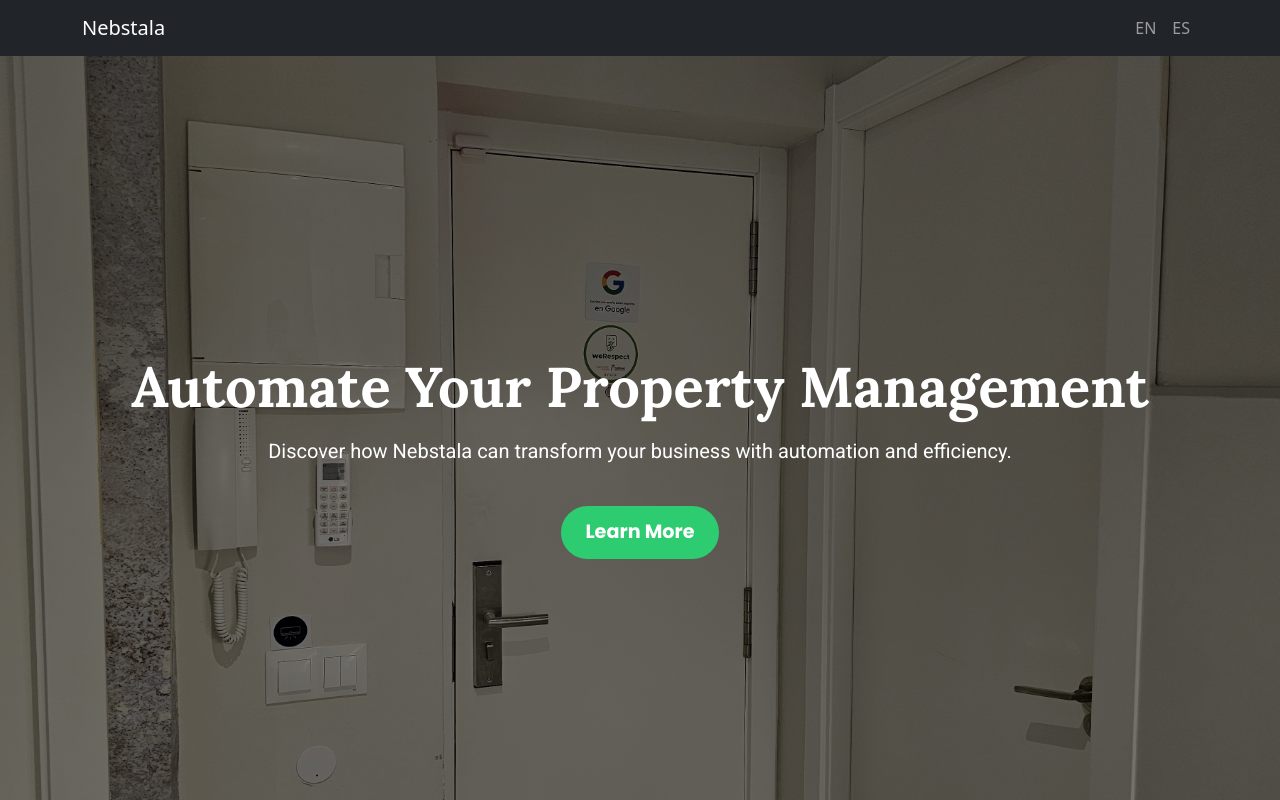
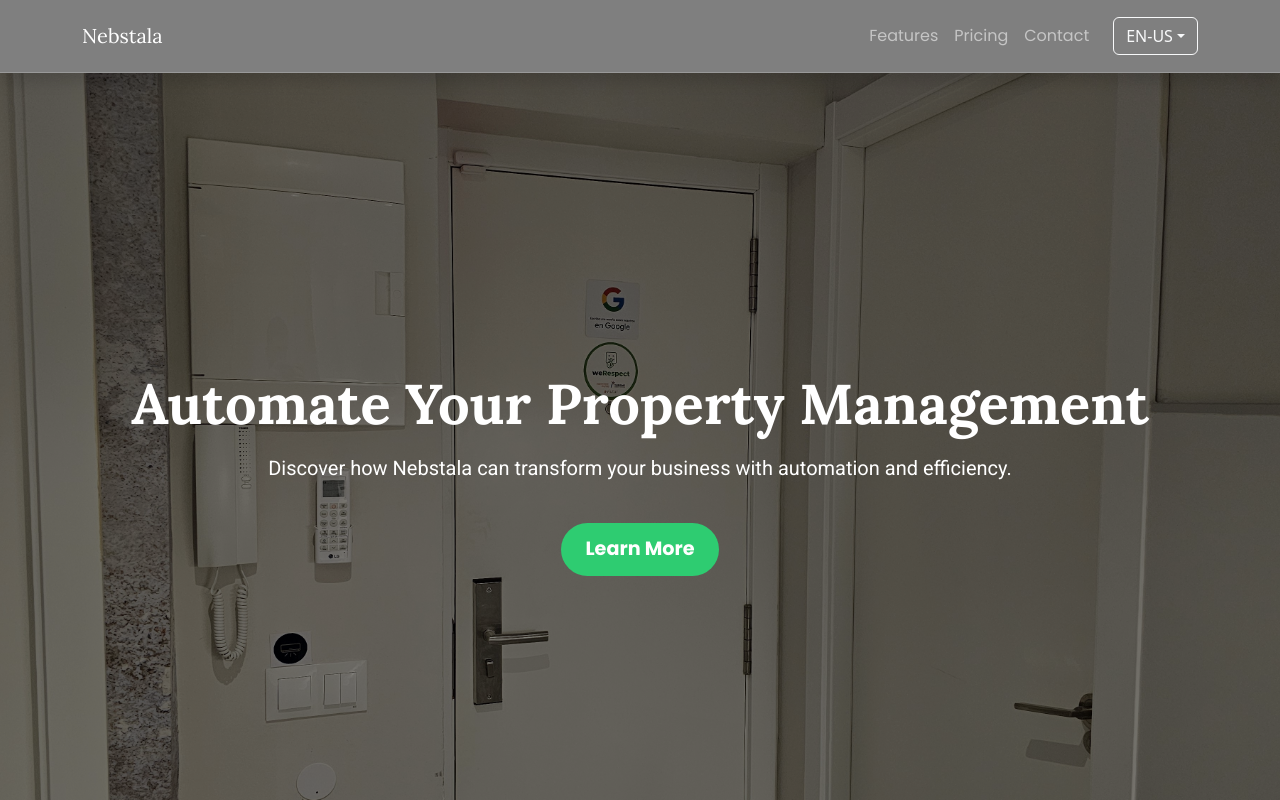
Before and after one commit to alejandrogomezl/Nebstala_web, a React (Create React App) app: page / in a window 1280 px wide. Shown: the top 800 px of the page. Built offline with nearby package versions, Linux system fonts and the light colour scheme.

Commit message:
Refactor Navbar and HeroSection components for improved navigation and styling; add language selection and scroll functionality

```diff
--- a/src/components/HeroSection.jsx
+++ b/src/components/HeroSection.jsx
@@ -5,16 +5,6 @@ import '../css/HeroSection.css'; // Para estilos adicionales
 
 const HeroSection = () => {
   const { t } = useTranslation();
-  const handleScroll = (event) => {
-    event.preventDefault(); // Prevenir comportamiento predeterminado
-    const featuresSection = document.getElementById('features');
-    if (featuresSection) {
-      featuresSection.scrollIntoView({
-        behavior: 'smooth', // Desplazamiento suave
-        block: 'start', // Alinea al principio de la sección
-      });
-    }
-  };
 
   return (
     <header className="hero-section d-flex align-items-center text-center text-white">
--- a/src/components/Navbar.jsx
+++ b/src/components/Navbar.jsx
@@ -1,30 +1,108 @@
-import React from 'react';
+import React, { useState } from 'react';
 import { useTranslation } from 'react-i18next';
+import { Link } from 'react-scroll';
+import '../css/Navbar.css';
+import useScroll from '../hooks/useScroll';
 
 const Navbar = () => {
-  const { i18n } = useTranslation();
+  const { t, i18n } = useTranslation();
+  const scrolled = useScroll();
+  const [dropdownOpen, setDropdownOpen] = useState(false);
 
   const changeLanguage = (lang) => {
     i18n.changeLanguage(lang);
+    setDropdownOpen(false);
   };
 
   return (
-    <nav className="navbar navbar-expand-lg navbar-dark bg-dark">
+    <nav
+      className={`navbar navbar-expand-lg py-3 shadow ${
+        scrolled ? 'scrolled navbar-dark' : 'navbar-dark'
+      }`}
+    >
       <div className="container">
-        <a className="navbar-brand" href="/">Nebstala</a>
-        <div className="collapse navbar-collapse">
+        {/* Logo */}
+        <a className="navbar-brand logo" href="/">
+          {t('navbar.logo')}
+        </a>
+
+        {/* Botón de colapso para móviles */}
+        <button
+          className="navbar-toggler"
+          type="button"
+          data-bs-toggle="collapse"
+          data-bs-target="#navbarNav"
+          aria-controls="navbarNav"
+          aria-expanded="false"
+          aria-label="Toggle navigation"
+        >
+          <span className="navbar-toggler-icon"></span>
+        </button>
+
+        {/* Enlaces */}
+        <div className="collapse navbar-collapse" id="navbarNav">
           <ul className="navbar-nav ms-auto">
             <li className="nav-item">
-              <button className="btn btn-link nav-link" onClick={() => changeLanguage('en')}>
-                EN
-              </button>
+              <Link
+                to="features"
+                smooth={true}
+                duration={500}
+                className="nav-link"
+              >
+                {t('navbar.features')}
+              </Link>
             </li>
             <li className="nav-item">
-              <button className="btn btn-link nav-link" onClick={() => changeLanguage('es')}>
-                ES
-              </button>
+              <Link
+                to="pricing"
+                smooth={true}
+                duration={500}
+                className="nav-link"
+              >
+                {t('navbar.pricing')}
+              </Link>
+            </li>
+            <li className="nav-item">
+              <Link
+                to="contact"
+                smooth={true}
+                duration={500}
+                className="nav-link"
+              >
+                {t('navbar.contact')}
+              </Link>
             </li>
           </ul>
+
+          {/* Selector de Idioma */}
+          <div className="dropdown ms-3">
+            <button
+              className="btn btn-outline-light dropdown-toggle"
+              onClick={() => setDropdownOpen(!dropdownOpen)}
+            >
+              {i18n.language.toUpperCase()}
+            </button>
+            {dropdownOpen && (
+              <ul className="dropdown-menu show">
+                <li>
+                  <button
+                    className="dropdown-item"
+                    onClick={() => changeLanguage('en')}
+                  >
+                    English
+                  </button>
+                </li>
+                <li>
+                  <button
+                    className="dropdown-item"
+                    onClick={() => changeLanguage('es')}
+                  >
+                    Español
+                  </button>
+                </li>
+              </ul>
+            )}
+          </div>
         </div>
       </div>
     </nav>
--- a/src/css/HeroSection.css
+++ b/src/css/HeroSection.css
@@ -1,9 +1,24 @@
 .hero-section {
-    height: 100vh; /* Ocupa toda la altura de la pantalla */
+  height: 100vh; /* Ocupa toda la altura de la ventana */
   background: url('../assets/image.jpg') no-repeat center center/cover;
   position: relative;
+  animation: fadeInBackground 2s ease-in-out; /* Animación inicial */
+  overflow: hidden;
 }
 
+/* Animación para el fondo (fade-in) */
+@keyframes fadeInBackground {
+  from {
+    opacity: 0;
+    transform: scale(1.1); /* Inicia con un leve zoom */
+  }
+  to {
+    opacity: 1;
+    transform: scale(1); /* Regresa a su tamaño normal */
+  }
+}
+
+/* Efecto Parallax */
 .hero-section::after {
   content: '';
   position: absolute;
@@ -11,9 +26,10 @@
   left: 0;
   width: 100%;
   height: 100%;
-    background: rgba(0, 0, 0, 0.5); /* Oscurece la imagen */
+  background: rgba(0, 0, 0, 0.5); /* Oscurece ligeramente la imagen */
   z-index: 1;
 }
+
 
   .hero-section .container {
     z-index: 2;
--- /dev/null
+++ b/src/css/Navbar.css
@@ -0,0 +1,75 @@
+/* Navbar transparente al inicio */
+.navbar {
+    position: fixed;
+    top: 0;
+    width: 100%;
+    z-index: 1030;
+    background-color: rgba(0, 0, 0, 0.5); /* Fondo oscuro transparente */
+    color: #FFFFFF; /* Texto blanco */
+    transition: all 0.3s ease;
+    border-bottom: 1px solid rgba(255, 255, 255, 0.2); /* Línea sutil */
+  }
+
+  /* Navbar al hacer scroll */
+  .navbar.scrolled {
+    background-color: #2C3E50; /* Azul medianoche sólido */
+    color: #FFFFFF;
+    box-shadow: 0 4px 10px rgba(0, 0, 0, 0.3);
+  }
+
+  /* Enlaces del Navbar */
+  .nav-link {
+    color: #FFFFFF;
+    font-family: 'Poppins', sans-serif;
+    font-weight: bold;
+    transition: color 0.3s ease;
+  }
+
+  .nav-link:hover {
+    color: #2ECC71; /* Verde esmeralda */
+  }
+
+  /* Logo */
+  .navbar-brand {
+    font-family: 'Lora', serif;
+    font-size: 1.8rem;
+    color: #FFFFFF;
+    transition: color 0.3s ease;
+  }
+
+  .navbar-brand:hover {
+    color: #2ECC71; /* Verde esmeralda */
+  }
+
+  /* Botón del selector de idioma */
+  .dropdown-toggle {
+    font-family: 'Poppins', sans-serif;
+    font-weight: bold;
+    background-color: transparent;
+    color: #FFFFFF;
+    border: 2px solid #FFFFFF;
+    transition: background-color 0.3s ease, color 0.3s ease;
+  }
+
+  .dropdown-toggle:hover {
+    background-color: #2ECC71; /* Verde esmeralda */
+    color: #FFFFFF;
+  }
+
+  /* Menú desplegable */
+  .dropdown-menu {
+    background-color: #2C3E50; /* Azul medianoche */
+    border: none;
+    box-shadow: 0 4px 10px rgba(0, 0, 0, 0.3);
+  }
+
+  .dropdown-item {
+    color: #FFFFFF;
+    font-family: 'Poppins', sans-serif;
+    transition: background-color 0.3s ease;
+  }
+
+  .dropdown-item:hover {
+    background-color: #2ECC71; /* Verde esmeralda */
+    color: #FFFFFF;
+  }
--- /dev/null
+++ b/src/hooks/useScroll.js
@@ -0,0 +1,18 @@
+import { useEffect, useState } from 'react';
+
+const useScroll = () => {
+  const [scrolled, setScrolled] = useState(false);
+
+  useEffect(() => {
+    const handleScroll = () => {
+      setScrolled(window.scrollY > 50); // Cambia el estado si el usuario se desplaza más de 50px
+    };
+
+    window.addEventListener('scroll', handleScroll);
+    return () => window.removeEventListener('scroll', handleScroll);
+  }, []);
+
+  return scrolled;
+};
+
+export default useScroll;
--- a/src/i18n.js
+++ b/src/i18n.js
@@ -13,7 +13,13 @@ i18n
             title: "Automate Your Property Management",
             description: "Discover how Nebstala can transform your business with automation and efficiency.",
             button: "Learn More"
-          }
+          },
+          navbar: {
+            logo: "Nebstala",
+            features: "Features",
+            pricing: "Pricing",
+            contact: "Contact",
+          },
         }
       },
       es: {
@@ -22,7 +28,13 @@ i18n
             title: "Automatiza la gestión de tus propiedades",
             description: "Descubre cómo Nebstala puede transformar tu negocio con automatización y eficiencia.",
             button: "Saber más"
-          }
+          },
+          navbar: {
+            logo: "Nebstala",
+            features: "Características",
+            pricing: "Precios",
+            contact: "Contacto",
+          },
         }
       }
     },
```
Lines whose indentation alone changed are shown as unchanged.
